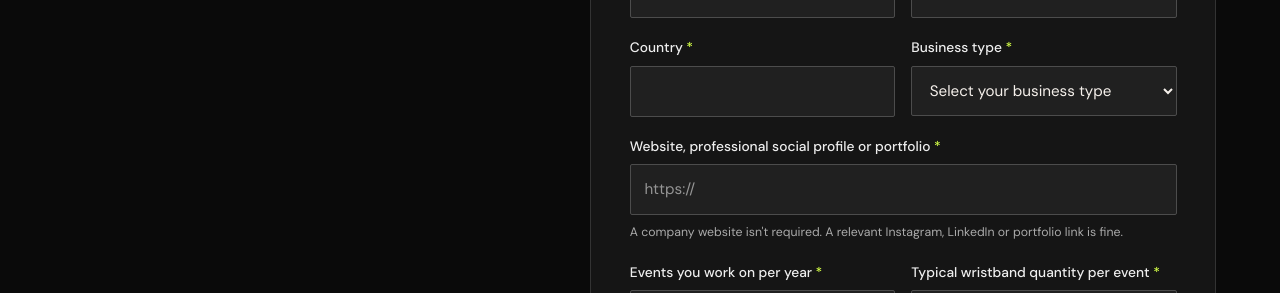
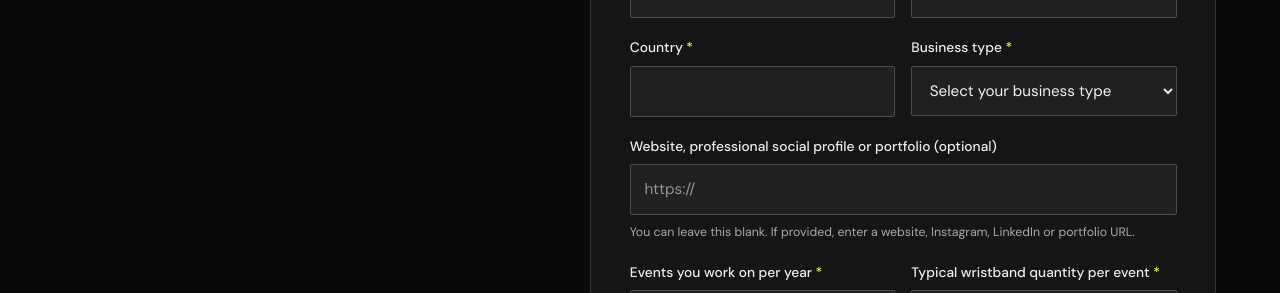
Before and after one commit to WedWow/wed-wow, a React (Vite) app: page /partner-programme in a window 1280 px wide. Shown: the part 5360-5653 px from the top of the page. Built offline with nearby package versions, Linux system fonts and the light colour scheme.

Commit message:
Make partner website and social profile field optional

```diff
--- a/src/PartnerProgramme.jsx
+++ b/src/PartnerProgramme.jsx
@@ -256,8 +256,8 @@ export default function PartnerProgramme() {
                   <select id="businessType" name="businessType" value={form.businessType} onChange={update} required><option value="">Select your business type</option>{businessTypes.map((type) => <option key={type} value={type}>{type}</option>)}</select>
                 </Field>
               </div>
-              <Field label="Website, professional social profile or portfolio" id="websiteOrProfile" required help="A company website isn't required. A relevant Instagram, LinkedIn or portfolio link is fine.">
-                <input id="websiteOrProfile" name="websiteOrProfile" type="url" placeholder="https://" maxLength={300} value={form.websiteOrProfile} onChange={update} required />
+              <Field label="Website, professional social profile or portfolio (optional)" id="websiteOrProfile" help="You can leave this blank. If provided, enter a website, Instagram, LinkedIn or portfolio URL.">
+                <input id="websiteOrProfile" name="websiteOrProfile" type="url" placeholder="https://" maxLength={300} value={form.websiteOrProfile} onChange={update} />
               </Field>
               <div className="partner-field-row">
                 <Field label="Events you work on per year" id="eventVolume" required>
```
